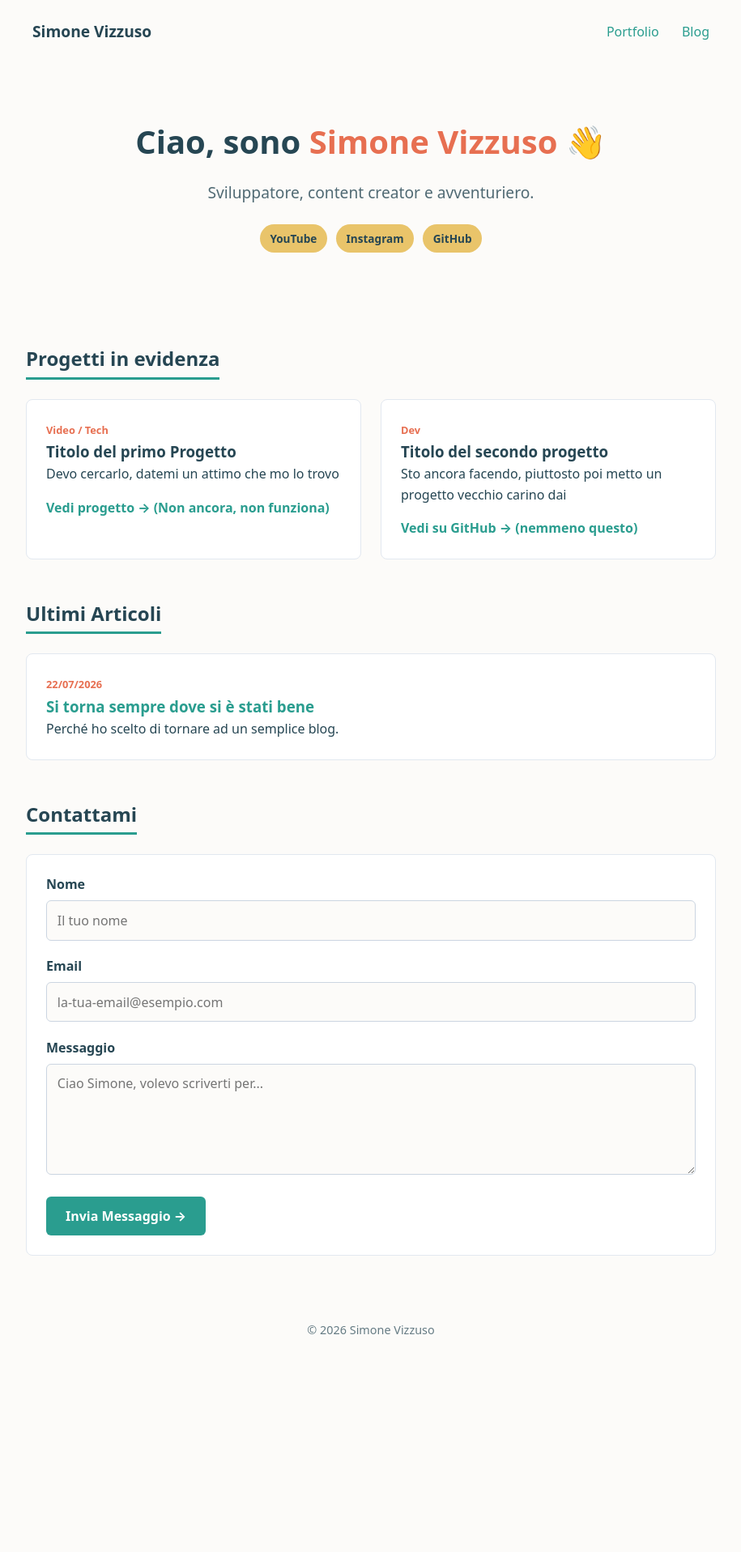
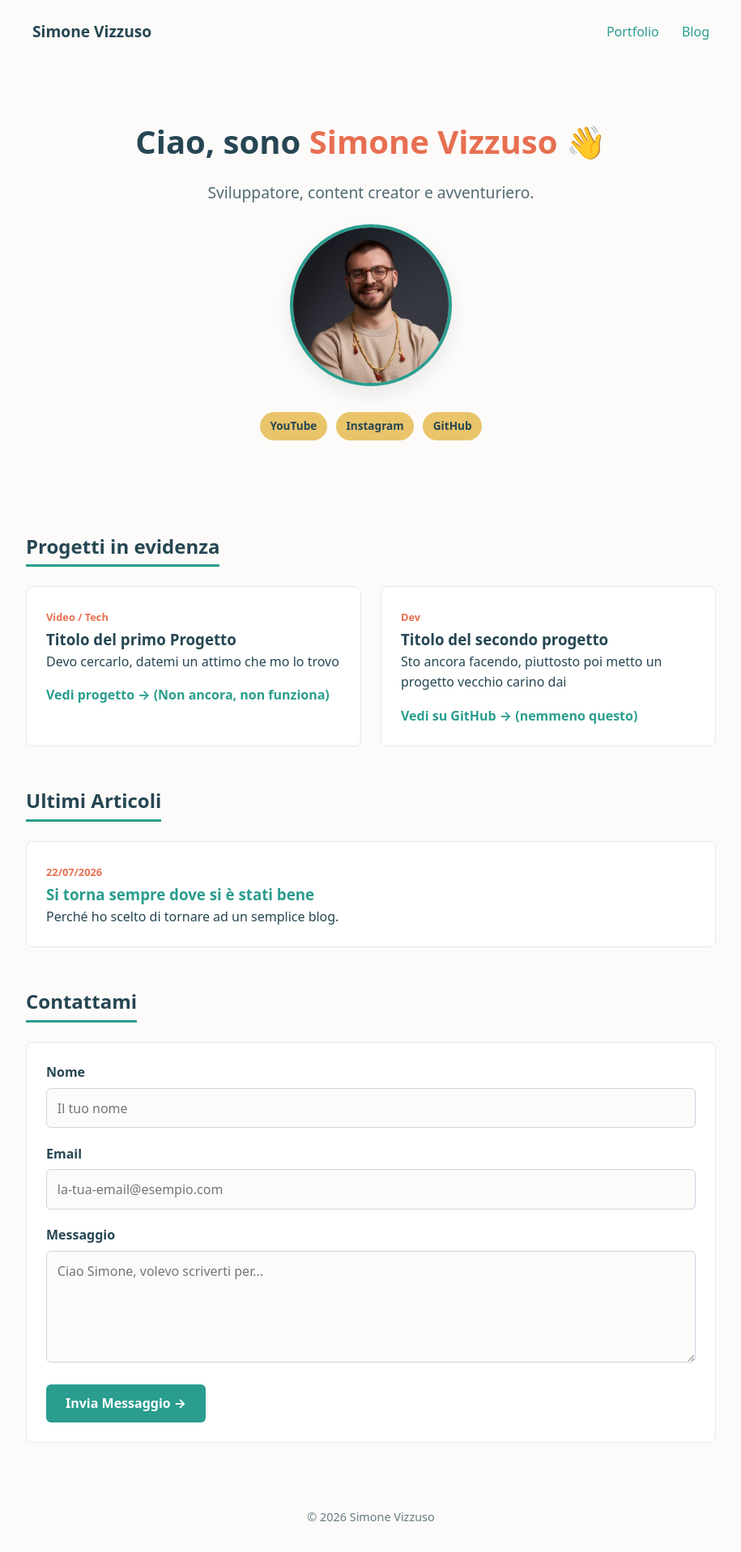
Before and after one commit to SimoneVizzuso/website, a Jekyll site: the page built from index.html, in a window 1280 px wide. Shown: the whole page at 81% size, without its empty margins (182-1097 px from the left). Built offline with Jekyll 4.4.1, drawn with Linux system fonts in a browser that asks for light colours; before the commit the page ends 1686 px from its top, so only the background shows below that.

Commit message:
[fix] image size

```diff
--- a/css/style.css
+++ b/css/style.css
@@ -239,8 +239,8 @@ a {
 }
 
 .profile-img {
-  width: 160px;
-  height: 160px;
+  width: 200px;
+  height: 200px;
   object-fit: cover; /* Prevents image distortion if it's not perfectly square */
   border-radius: 50%; /* Circular shape */
   border: 4px solid var(--verdigris); /* Colored accent border */
--- a/index.html
+++ b/index.html
@@ -7,6 +7,10 @@ title: "Simone Vizzuso"
 <header class="hero">
   <h1>Ciao, sono <span class="highlight">Simone Vizzuso</span> 👋</h1>
   <p class="subtitle">Sviluppatore, content creator e avventuriero.</p>
+
+  <div class="avatar-container">
+    <img src="{{ '/assets/personal_image.jpg' | relative_url }}" alt="Simone Vizzuso" class="profile-img">
+  </div>
 
   <div class="social-links">
     <a href="https://youtube.com/simonevizzuso" target="_blank" class="badge">YouTube</a>
```
